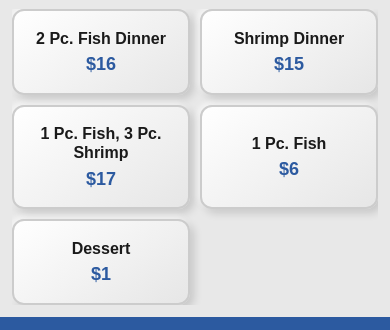
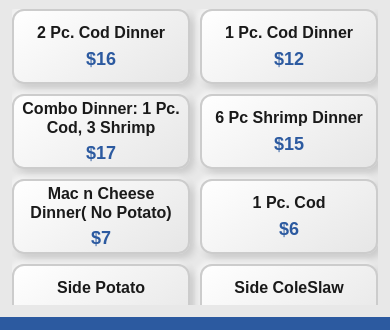
Before and after one commit to ehallick/fishfry, a plain HTML site: page index.html in a window 390 px wide. Shown: the part 60-390 px from the top of the page. Drawn offline with Linux system fonts and the light colour scheme.

Commit message:
Update menu items and improve mobile touch experience
- Update menu with new items and prices (Cod dinners, Shrimp dinner, sides)
- Add user-select: none to prevent text selection on tappable elements
- Add iOS Safari :active state fix for touch feedback
- Bump service worker cache to v4

Co-Authored-By: Claude Opus 4.5 <noreply@anthropic.com>

```diff
--- a/index.html
+++ b/index.html
@@ -153,6 +153,8 @@
             cursor: pointer;
             transition: all 0.1s ease;
             box-shadow: 2px 2px 4px rgba(0,0,0,0.08);
+            -webkit-user-select: none;
+            user-select: none;
         }
 
         .order-item:active {
@@ -277,6 +279,8 @@
             color: white;
             cursor: pointer;
             box-shadow: 3px 3px 6px rgba(0,0,0,0.2);
+            -webkit-user-select: none;
+            user-select: none;
         }
 
         .custom-pay-btn:active {
@@ -469,10 +473,14 @@
         // MENU ITEMS - EDIT PRICES AND ITEMS HERE!
         // ============================================
         const menuItems = [
-            { name: "2 Pc. Fish Dinner", price: 16 },
-            { name: "Shrimp Dinner", price: 15 },
-            { name: "1 Pc. Fish, 3 Pc. Shrimp", price: 17 },
-            { name: "1 Pc. Fish", price: 6 },
+            { name: "2 Pc. Cod Dinner", price: 16 },
+            { name: "1 Pc. Cod Dinner", price: 12 },
+            { name: "Combo Dinner: 1 Pc. Cod, 3 Shrimp", price: 17 },
+            { name: "6 Pc Shrimp Dinner", price: 15 },
+            { name: "Mac n Cheese Dinner( No Potato)", price: 7 },
+            { name: "1 Pc. Cod", price: 6 },
+            { name: "Side Potato", price: 4 },
+            { name: "Side ColeSlaw", price: 2 },
             { name: "Dessert", price: 1 }
         ];
         // ============================================
@@ -662,6 +670,9 @@
             e.preventDefault();
         }, { passive: false });
 
+        // Enable :active styles on iOS Safari
+        document.body.addEventListener('touchstart', function() {}, {passive: true});
+
         // Initialize
         initMenu();
         updateOrder();
--- a/sw.js
+++ b/sw.js
@@ -1,4 +1,4 @@
-const CACHE_NAME = 'fishfry-cashier-v3';
+const CACHE_NAME = 'fishfry-cashier-v4';
 const ASSETS = [
     './',
     './index.html',
```
